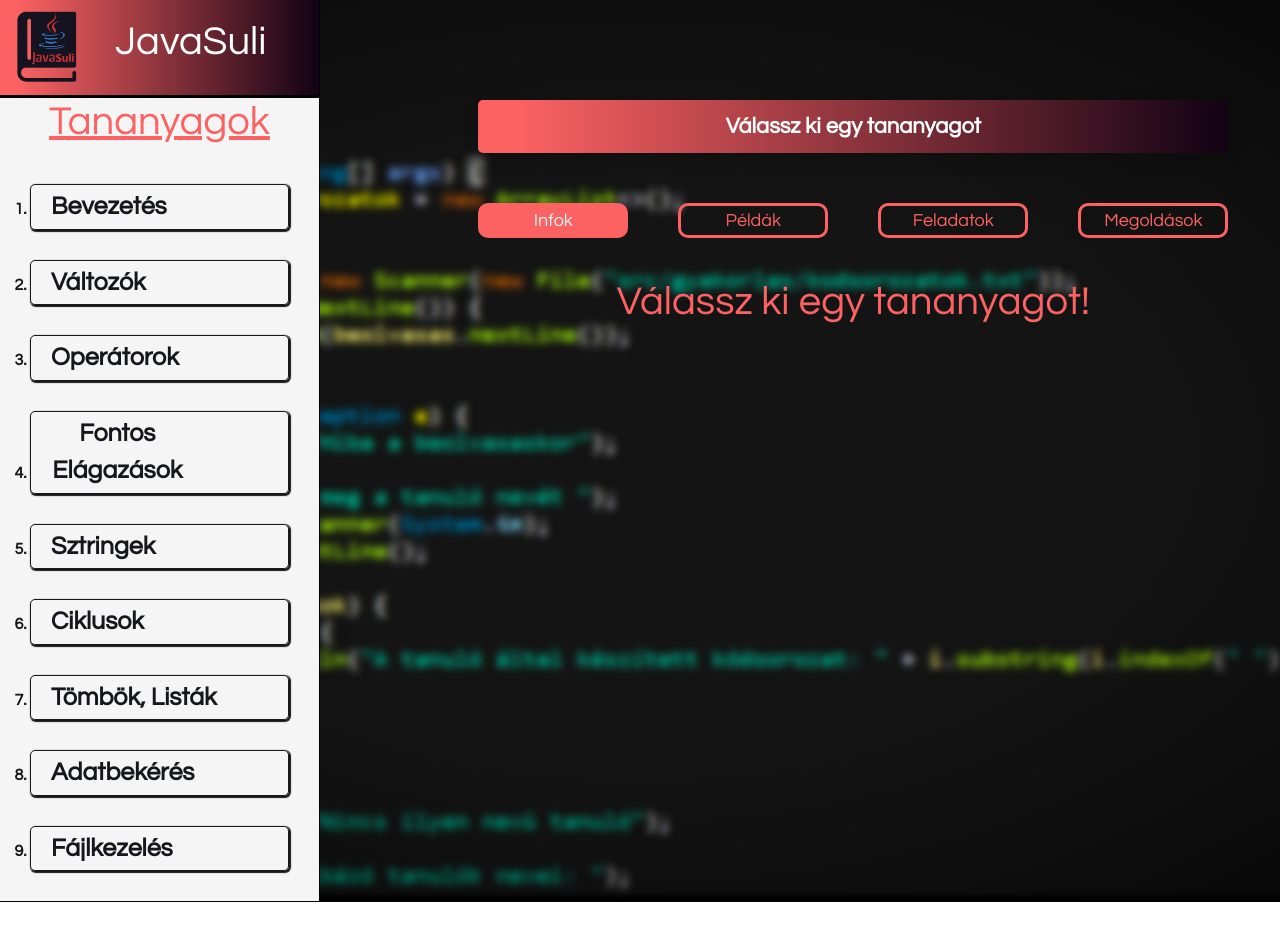
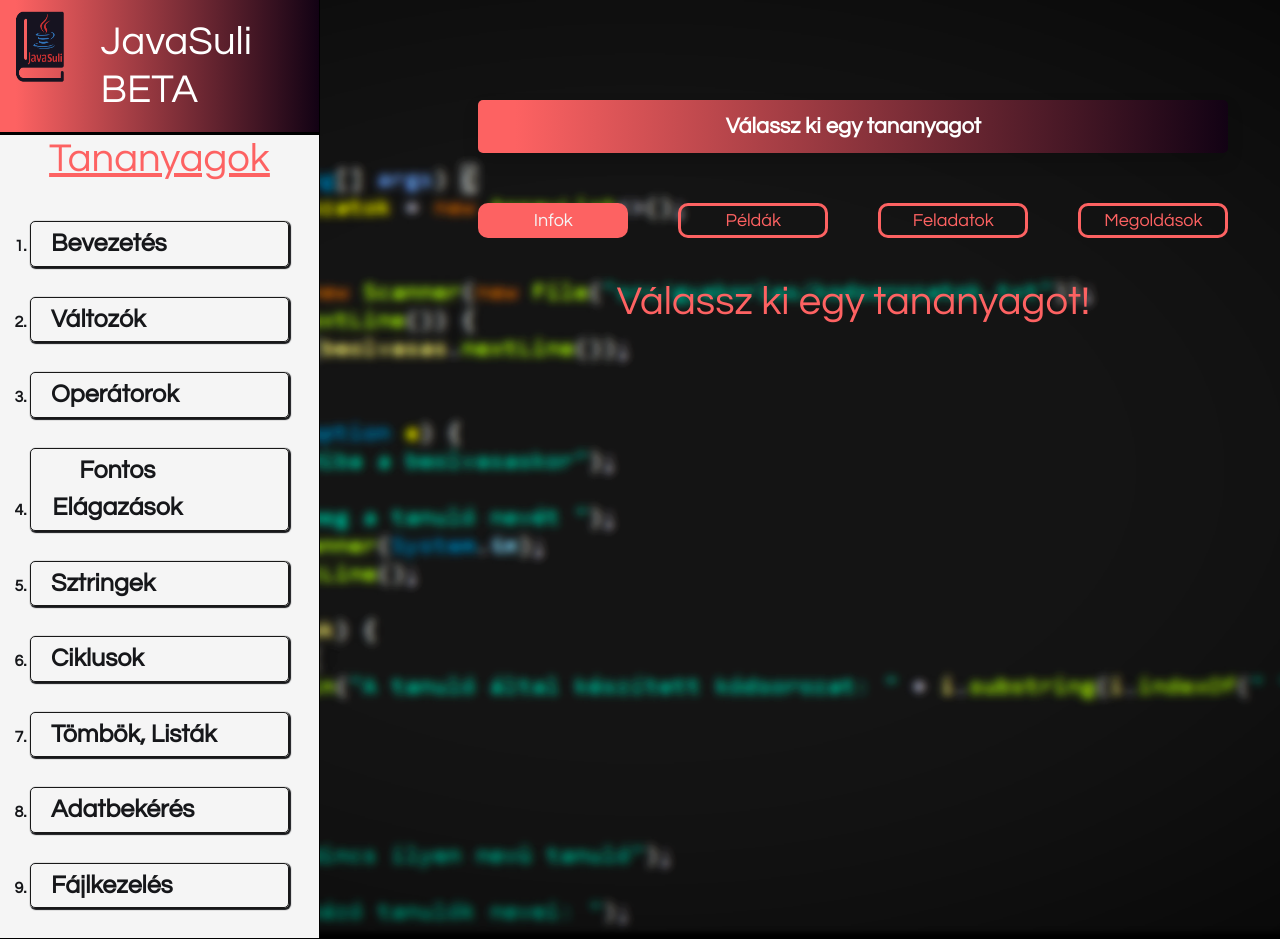
Before and after one commit to FMarcell06/boloniprojekt, a plain HTML site: page tananyag.html in a window 1280 px wide. Before the commit the page ends 902 px from the top, so only its background shows below. Drawn offline with nearby package versions, Linux system fonts and the light colour scheme.

Commit message:
BETA release

```diff
--- a/script.js
+++ b/script.js
@@ -289,7 +289,7 @@ function feladatok(domObj){
         break;
 
         case 'Logikai operátorok': console.log('Logikai operátorok');
-        document.querySelector('.resultbox').innerHTML = '<div class="col-md-12 resultborder"><div class="row mt-2"><div class="col-md-12 contentp"><p> <span style="font-weight: bold;">Mi lesz a következő feladatok végeredménye:</span><span class="checkspan"><button class="checkbtn ellBtn" onclick="ellenoriz()">Ellenőriz:</button></span> <br>&nbsp;&nbsp;&nbsp;&nbsp;int a = 30<br>&nbsp;&nbsp;&nbsp;&nbsp;int b = 24;<br><div class="row"><div class="col-md-6"> <ol><li>a != b</li><li>b > a || b <= 24</li><li>b / a <= 1 && b != (a-=6)</li><li>b != 24 || b % 2 == 1</li></ol></p></div><div class="col-md-6 valaszok hidden"><ul><li>True</li><li>True</li><li>False</li><li>False</li></ul></div></div></div></div></div>';
+        document.querySelector('.resultbox').innerHTML = '<div class="col-md-12 resultborder"><div class="row mt-2"><div class="col-md-12 contentp"><p> <span style="font-weight: bold;">Mi lesz a következő feladatok végeredménye:</span><span class="checkspan"><button class="checkbtn ellBtn" onclick="ellenoriz()">Ellenőriz:</button></span> <br>&nbsp;&nbsp;&nbsp;&nbsp;int a = 30;<br>&nbsp;&nbsp;&nbsp;&nbsp;int b = 24;<br><div class="row"><div class="col-md-6"> <ol><li>a != b</li><li>b > a || b <= 24</li><li>b / a <= 1 && b != (a-=6)</li><li>b != 24 || b % 2 == 1</li></ol></p></div><div class="col-md-6 valaszok hidden"><ul><li>True</li><li>True</li><li>False</li><li>False</li></ul></div></div></div></div></div>';
         break;
         case 'StringBuilder': console.log('StringBuilder');
         document.querySelector('.resultbox').innerHTML = '<div class="row" style="justify-content:space-between; margin-bottom:50px;"><div class="col-md-12 resultborder contentp"><p>Írj programot, amelyben egy sztringben eltárolsz egy mondatot, és ha névelővel (A, Az) kezdődik a mondat, azt eltávolítja a mondatból, majd így jeleníti azt meg.</p></div></div><div class="row" style="justify-content:space-between;"><div class="col-md-12 resultborder contentp"><p>Írj programot, amelyben egy sztringben eltárolsz egy olyan mondatot, amelyben szerepel a "hogy" szó egyszer (érdemes a sztringet StringBuilder-ré alakítani). A program vizsgálja meg, hogy a "hogy" előtti szó után szerepel-e "," karakter és ha nem, akkor helyezze el oda, majd a mondatot írja ki így.</p></div></div>';
--- a/tananyag.html
+++ b/tananyag.html
@@ -16,7 +16,7 @@
             <div class="col-md-3 baloldalnav close">
                 <div id="flex">
                     <a href="index.html"><img src="logo.png" id="logo" class="img-fluid" alt=""></a>
-                    <h1 class="pt-2" >JavaSuli</h1>
+                    <h1 class="pt-2" >JavaSuli BETA</h1>
                 </div>
                 <ol>
                     <div class="row">
```
